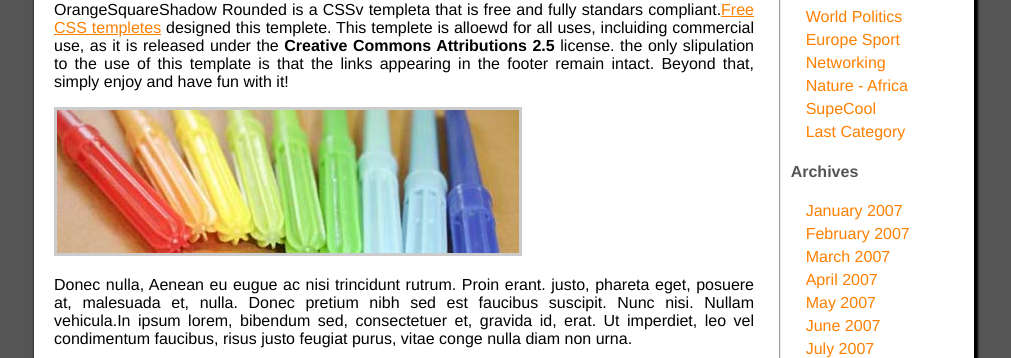
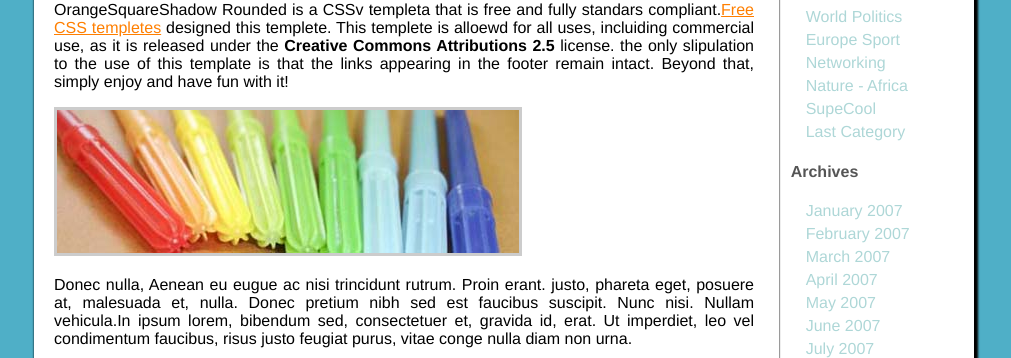
Before and after one commit to Vicentedelgado/Prueba-1-Desarrollo-de-softwae, a plain HTML site: page index.html in a window 1280 px wide. Shown: the part 217-575 px from the top of the page, without its empty margins (136-1147 px from the left). Drawn offline with Linux system fonts and the light colour scheme.

Commit message:
mi tercer cambio mi cuarto commit

```diff
--- a/style/style.css
+++ b/style/style.css
@@ -2,7 +2,7 @@ html{
 	font-family: Helvetica, sans-serif;
 }
 .body1{
-	background-color: #555555;
+	background-color: #4fafc7;
 }
 .div1{
 	width: 940px;
@@ -95,7 +95,7 @@ p a{
 }
 .col-4 ul li{
 	margin-bottom: 5px;
-	color:#ff7f00;
+	color:#aed7d7;
 }
 .col-4 h4{
 	color: #555555;
```
